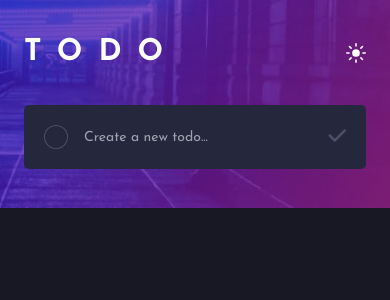
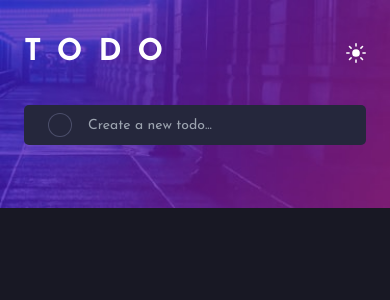
Before and after one commit to thelouisgram/to-do-app, a React (Vite) app in the folder to-do-app/: page / in a window 390 px wide. Shown: the top 300 px of the page. Built offline with nearby package versions, Linux system fonts and the light colour scheme.

Commit message:
Retouched UI

```diff
--- a/to-do-app/index.html
+++ b/to-do-app/index.html
@@ -5,6 +5,7 @@
     <link rel="icon" type="image/svg+xml" href="src/assets/favicon-32x32.png" />
     <meta name="viewport" content="width=device-width, initial-scale=1.0" />
     <script src="https://kit.fontawesome.com/86cf6c5294.js" crossorigin="anonymous"></script>
+    <link rel="stylesheet" href="https://fonts.googleapis.com/css2?family=Material+Symbols+Outlined:opsz,wght,FILL,GRAD@20,100,0,0" />
     <title>To-do App</title>
   </head>
   <body>
--- a/to-do-app/src/App.jsx
+++ b/to-do-app/src/App.jsx
@@ -1,13 +1,14 @@
 import React, { useState } from 'react';
 import Header from './components/header';
 import colors from './style';
-import Task from './components/Task';
+import Todos from './components/Todos';
 import Form from './components/Form';
 
 const App = () => {
 	const [ mode, setMode ] = useState('dark');
 	const currentMode = colors[mode];
 	const [ items, setItems ] = useState([]);
+
 
 	function toggleMode() {
 		setMode(mode === 'light' ? 'dark' : 'light');
@@ -20,8 +21,8 @@ const App = () => {
       ${mode === 'light' ? 'light' : 'dark'} ${currentMode.body}`}
 		>
 			<Header mode={mode} toggleMode={toggleMode} />
-      <Form currentMode={currentMode} items={items} setItems={setItems} />
-      <Task currentMode={currentMode} items={items} />
+      		<Form currentMode={currentMode} items={items} setItems={setItems} />
+			<Todos currentMode={currentMode} items={items} setItems={setItems}/>
 		</section>
 	);
 };
--- a/to-do-app/src/components/Check.jsx
+++ b/to-do-app/src/components/Check.jsx
@@ -2,7 +2,6 @@ import React, {useState} from 'react';
 import { iconCheck } from '../assets';
 
 const Check = ({ checked, currentMode }) => {
-
 	const incomplete = (
 		<div
 			className={`rounded-full mr-4 h-[24px] p-[2px] w-[24px]
@@ -22,7 +21,7 @@ const Check = ({ checked, currentMode }) => {
 	);
 
 	return (
-        <div>
+		<div>
         {checked ? completed : incomplete}
     </div>
     )
--- a/to-do-app/src/components/Form.jsx
+++ b/to-do-app/src/components/Form.jsx
@@ -56,11 +56,11 @@ const Form = ({ currentMode, items, setItems }) => {
 
 	return (
 		<section
-			className={`flex flex-row justify-between mb-[20px] p-5 w-full items-center
+			className={`flex flex-row justify-between mb-[20px]  px-6 py-2 w-full items-center
       ${currentMode.background} ss:w-[480px] rounded-[5px]`}
 		>
 			<form onSubmit={handleSubmit} className="flex flex-1 text-[14px] ss:text-[18px] items-center">
-				<div onClick={toggleComplete}>{complete ? completed : incomplete}</div>
+				<div onClick={toggleComplete}> {complete ? completed : incomplete} </div>
 				<input
 					placeholder="Create a new todo..."
 					className={`flex flex-1 text-[14px] ss:text-[18px] items-center
@@ -71,7 +71,7 @@ const Form = ({ currentMode, items, setItems }) => {
 				/>
 
 				<button type="submit">
-					<i className={`fa-solid fa-check text-[20px] cursor-pointer ${currentMode.mark}`} />
+					<span className={`material-symbols-outlined text-[40px] -mr-[10px] ${currentMode.mark}`}></span>
 				</button>
 			</form>
 		</section>
--- a/to-do-app/src/components/Todo.jsx
+++ b/to-do-app/src/components/Todo.jsx
@@ -9,14 +9,14 @@ const Todo = ({ checked, text, borderClass, currentMode }) => {
       >
           <Check checked={checked} currentMode={currentMode} />
           <p
-              className={`flex flex-1 ${currentMode.text} font-normal
-            font-josefin text-[14px] ss:text-[18px] ${checked ? `line-through ${currentMode.done}` : ""}`}
+            className={`flex flex-1 $ font-normal font-josefin text-[14px] ss:text-[18px]
+            ${checked ? `line-through ${currentMode.cancel}` : `${currentMode.text}`}`}
           >
               {text}
           </p>
-          <img src={cross} className={`w-[16px] h-[16px]`} />
+          <img src={cross} className='w-[16px] h-[16px]' />
       </div>
   )
 }
 
-export default Todo
+export default Todo;
--- a/to-do-app/src/components/Task.jsx
+++ b/to-do-app/src/components/Todos.jsx
@@ -1,8 +1,8 @@
 import React from 'react';
 import Todo from './Todo';
 
-const Task = ({ currentMode, items }) => {
-  const newList = items.map((item, index) => {
+const Todos = ({ currentMode, items, setItems }) => {
+	 const newList = items.map((item, index) => {
 		return (
 			<Todo
 				key={item.id}
@@ -19,4 +19,4 @@ const Task = ({ currentMode, items }) => {
 	);
 };
 
-export default Task;
+export default Todos;
--- a/to-do-app/src/components/header.jsx
+++ b/to-do-app/src/components/header.jsx
@@ -1,6 +1,5 @@
 import React from 'react';
 import { moon, sun } from '../assets';
-import colors from '../style';
 
 const Header = ({ mode, toggleMode }) => {
 	return (
--- a/to-do-app/src/index.css
+++ b/to-do-app/src/index.css
@@ -34,11 +34,13 @@ input::selection {
 .light{
   background-image: url(assets/bg-desktop-light.jpg);
   background-repeat: no-repeat;
+  background-attachment: fixed;
 }
 
 .dark{
   background-image: url(assets/bg-desktop-dark.jpg);
   background-repeat: no-repeat;
+  background-attachment: fixed;
 }
 
 @media (max-width:470px){
@@ -47,6 +49,7 @@ input::selection {
   background-image: url(assets/bg-mobile-light.jpg);
   background-repeat: no-repeat;
   background-size: 100% auto;
+  background-attachment: fixed;
 }
 
   .dark{
@@ -54,5 +57,6 @@ input::selection {
   background-image: url(assets/bg-mobile-dark.jpg);
   background-repeat: no-repeat;
   background-size: 100% auto;
+  background-attachment: fixed;
 }
 }
--- a/to-do-app/src/style.js
+++ b/to-do-app/src/style.js
@@ -6,7 +6,7 @@ const colors = {
           check: 'bg-[#dcdbe0]',
           mark: 'text-[#4c4f6b]',
           border: 'border-[#e6e5ea]',
-          done: 'text-[#dfdee3]'
+          cancel: 'text-[#dfdee3]'
         },
         dark: {
           text: "text-[#c8cae3]",
@@ -15,7 +15,7 @@ const colors = {
           check: 'bg-[#4c4f6b]',
           mark: 'text-[#4c4f6b]',
           border: 'border-[#37394e]',
-          done: 'text-[#43455a]'
+          cancel: 'text-[#484a60]'
         },
 }
 
```
